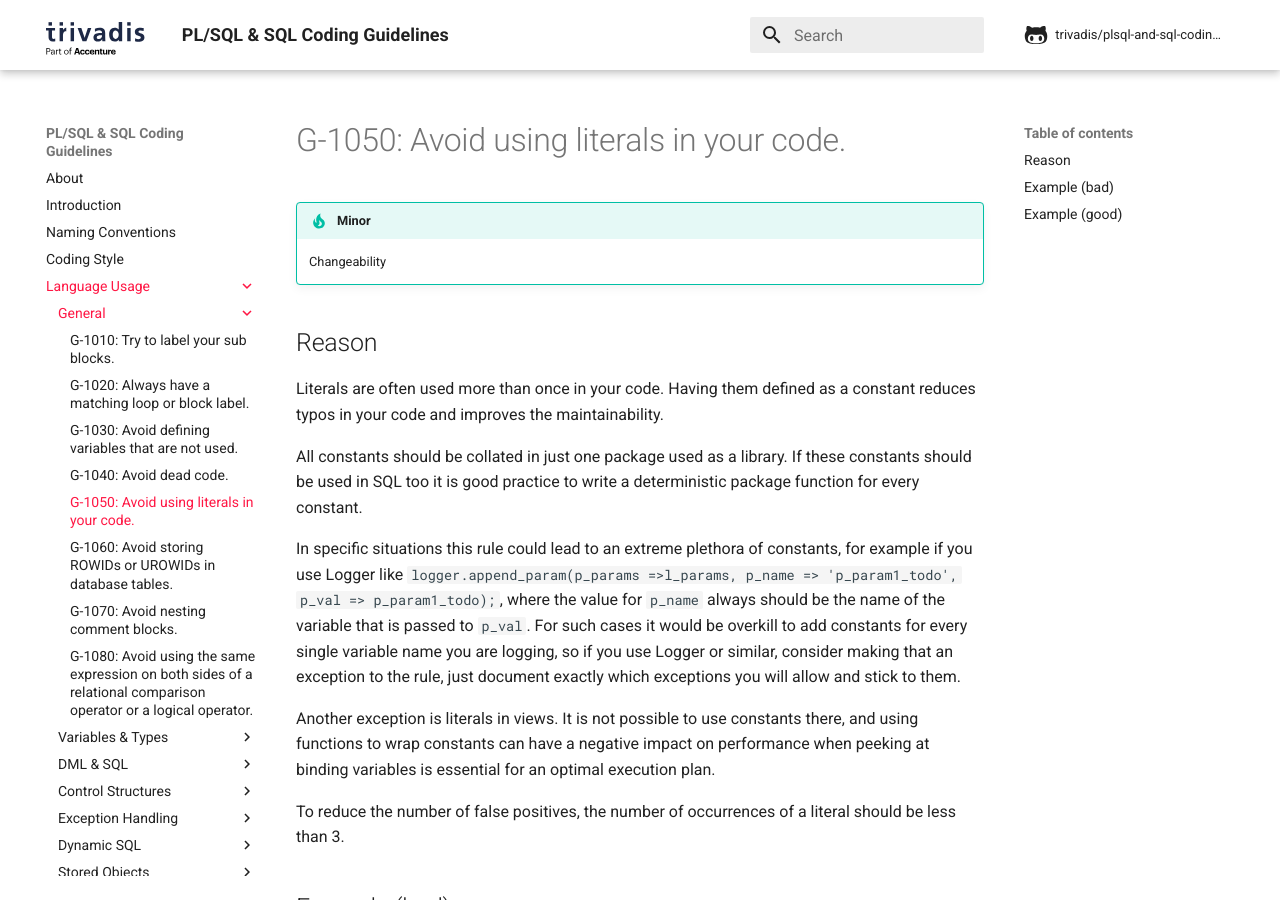
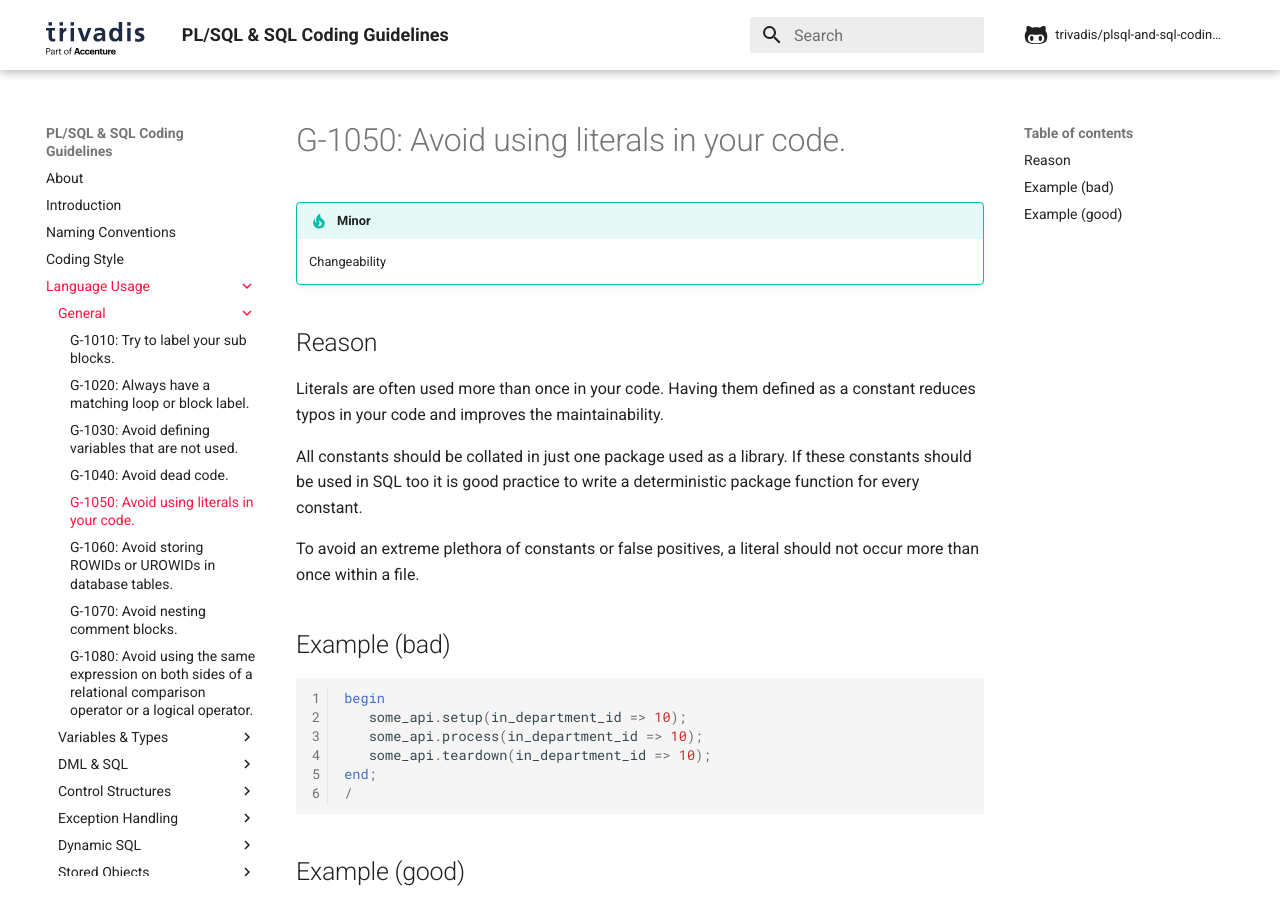
Before and after one commit to Trivadis/plsql-and-sql-coding-guidelines, an MkDocs documentation site: the page built from docs/4-language-usage/1-general/g-1050.md, in a window 1280 px wide and 900 px high. Built offline with MkDocs 1.6.1 and Material for MkDocs 9.7.7, drawn with Linux system fonts in a browser that asks for light colours; comment, search, counter and statistics services are not loaded; the version menu is left out.

Commit message:
simplify G-1050 based on #206

```diff
--- a/docs/4-language-usage/1-general/g-1050.md
+++ b/docs/4-language-usage/1-general/g-1050.md
@@ -9,11 +9,7 @@ Literals are often used more than once in your code. Having them defined as a co
 
 All constants should be collated in just one package used as a library. If these constants should be used in SQL too it is good practice to write a deterministic package function for every constant.
 
-In specific situations this rule could lead to an extreme plethora of constants, for example if you use Logger like `logger.append_param(p_params =>l_params, p_name => 'p_param1_todo', p_val => p_param1_todo);`, where the value for `p_name` always should be the name of the variable that is passed to `p_val`. For such cases it would be overkill to add constants for every single variable name you are logging, so if you use Logger or similar, consider making that an exception to the rule, just document exactly which exceptions you will allow and stick to them.
-
-Another exception is literals in views. It is not possible to use constants there, and using functions to wrap constants can have a negative impact on performance when peeking at binding variables is essential for an optimal execution plan.
-
-To reduce the number of false positives, the number of occurrences of a literal should be less than 3.
+To avoid an extreme plethora of constants or false positives, a literal should not occur more than once within a file.
 
 ## Example (bad)
 
```
